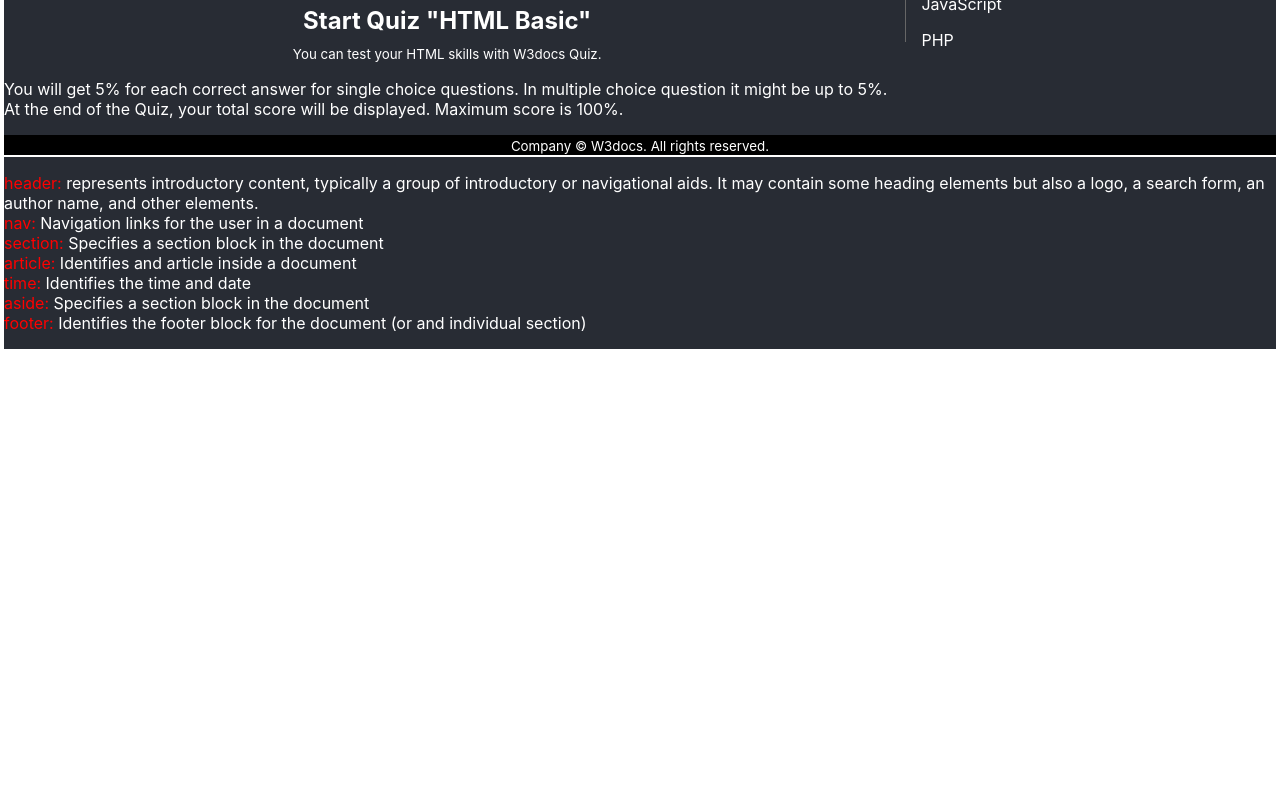
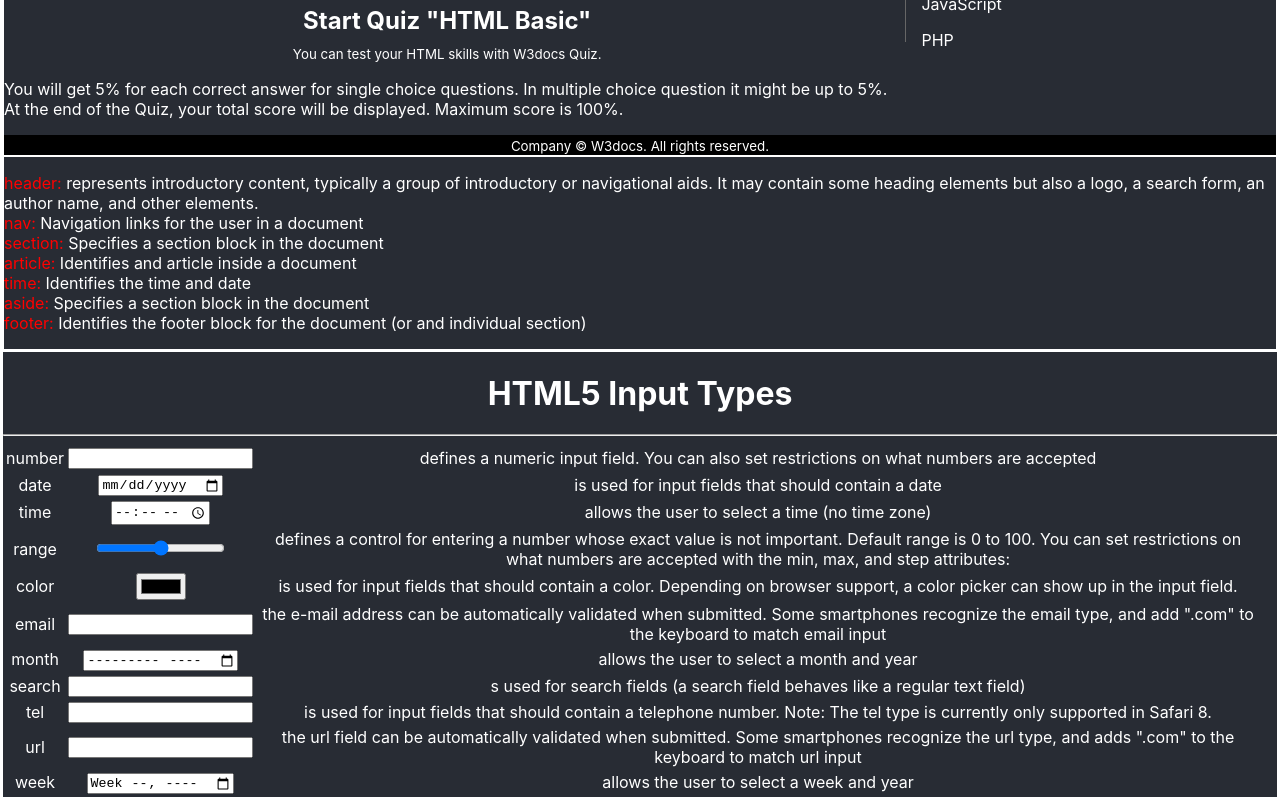
Before and after one commit to cjimenez-tiempodev/hello-world, a React (Create React App) app in the folder App/front-review/: page / in a window 1280 px wide. Shown: the part 2390-3190 px from the top of the page. Before the commit the page ends 2743 px from the top, so only its background shows below. Built offline with nearby package versions, Linux system fonts and the light colour scheme.

Commit message:
App: Create inputTypes and create rows components

```diff
--- a/App/front-review/src/App.js
+++ b/App/front-review/src/App.js
@@ -1,5 +1,5 @@
 import React, { Component } from 'react';
-import {DocumentStructure, TextFormat, Links, ImagesFormat, HTML5Semantic} from './html/common/index';
+import {DocumentStructure, TextFormat, Links, ImagesFormat, HTML5Semantic, InputTypes} from './html/common/index';
 import './App.css';
 
 class App extends Component {
@@ -11,6 +11,7 @@
         <Links />
         <ImagesFormat />
         <HTML5Semantic />
+        <InputTypes />
       </div>
     );
   }
--- a/App/front-review/src/html/common/constDefinitions.js
+++ b/App/front-review/src/html/common/constDefinitions.js
@@ -63,6 +63,21 @@
   bdi: 'Helps you format part of the text in a different direction from other text',
   time: 'Identifies the time and date',
   wbr: 'A line-break within the content',
+
+  input : {
+    number: 'defines a numeric input field. You can also set restrictions on what numbers are accepted',
+    date: 'is used for input fields that should contain a date',
+    time: 'allows the user to select a time (no time zone)',
+    range: 'defines a control for entering a number whose exact value is not important. Default range is 0 to 100. You can set restrictions on what numbers are accepted with the min, max, and step attributes:',
+    color: 'is used for input fields that should contain a color. Depending on browser support, a color picker can show up in the input field.',
+    email: 'the e-mail address can be automatically validated when submitted. Some smartphones recognize the email type, and add ".com" to the keyboard to match email input',
+    month: 'allows the user to select a month and year',
+    search: 's used for search fields (a search field behaves like a regular text field)',
+    tel: 'is used for input fields that should contain a telephone number. Note: The tel type is currently only supported in Safari 8.',
+    url: 'the url field can be automatically validated when submitted. Some smartphones recognize the url type, and adds ".com" to the keyboard to match url input',
+    week: 'allows the user to select a week and year',
+  },
+
 };
 
 export default html5;
--- /dev/null
+++ b/App/front-review/src/html/common/general/createRows.js
@@ -0,0 +1,22 @@
+import React from 'react';
+
+function CreateRows(props) {
+
+  function mapRows(){
+    let result = [];
+    for (let element in props.data) {
+      result.push(<tr>
+          <td>{`${element}`}</td>
+          <td><input type={element} /></td>
+          <td>{`${props.data[element]}`}</td>
+        </tr>);
+    }
+    return result;
+  }
+
+  return (
+    mapRows()
+  );
+}
+
+export default CreateRows;
--- a/App/front-review/src/html/common/index.js
+++ b/App/front-review/src/html/common/index.js
@@ -3,6 +3,7 @@
 import Links from './links';
 import ImagesFormat from './images';
 import HTML5Semantic from './HTML5Semantic';
+import InputTypes from './inputTypes';
 
 export default DocumentStructure;
-export {DocumentStructure, TextFormat, Links, ImagesFormat, HTML5Semantic};
+export {DocumentStructure, TextFormat, Links, ImagesFormat, HTML5Semantic, InputTypes};
--- /dev/null
+++ b/App/front-review/src/html/common/inputTypes.js
@@ -0,0 +1,21 @@
+import React from 'react';
+import html5 from './constDefinitions';
+import CreateRows from './general/createRows';
+
+function InputTypes(props) {
+  return (
+    <div className = "document">
+      <h1>HTML5 Input Types</h1>
+      <hr />
+
+      <section className="example">
+        <table>
+          <CreateRows data={html5.input}/>
+        </table>
+      </section>
+
+    </div>
+  );
+}
+
+export default InputTypes;
```
Also changed, not shown: 2 other files (tests, documents, lock files or other folders).
